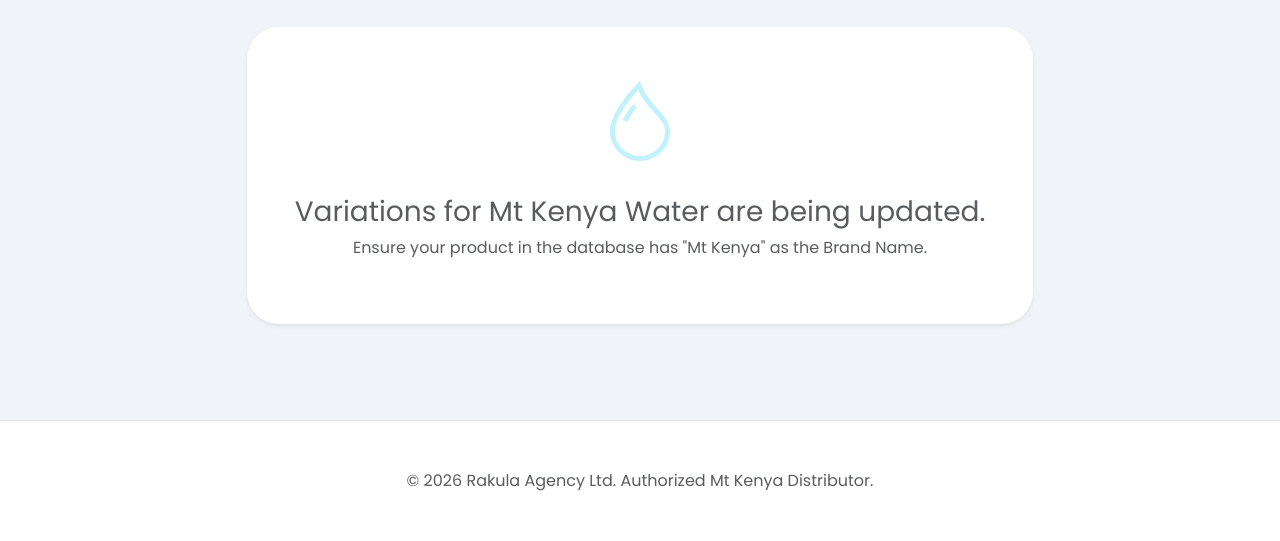
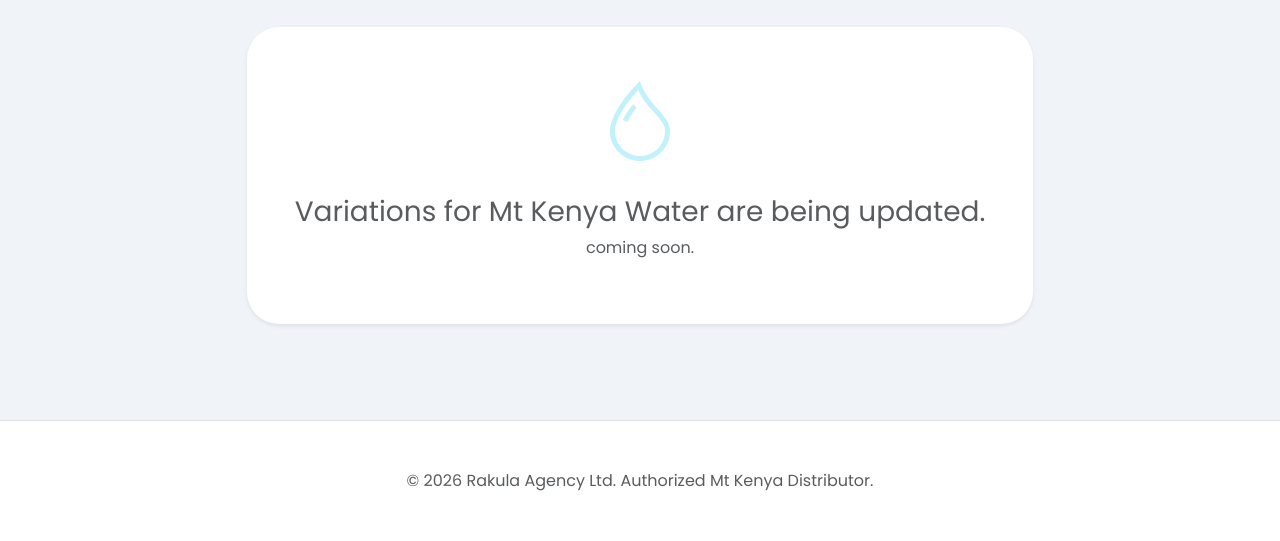
Before and after one commit to 21Blackhat/rakula_agency1, a PHP site: page /mtkenya.php in a window 1280 px wide. Shown: the part 591-1132 px from the top of the page. Run offline with PHP 8.4, Linux system fonts and the light colour scheme; data comes from the database, SQL or seed files in the repository.

Commit message:
updated text coming soon for the image

```diff
--- a/mtkenya.php
+++ b/mtkenya.php
@@ -209,7 +209,7 @@ $category = isset($_GET['cat']) ? mysqli_real_escape_string($conn, $_GET['cat'])
                 <div class="bg-white p-5 rounded-5 shadow-sm d-inline-block">
                     <i class="bi bi-droplet display-1 text-info opacity-25"></i>
                     <h3 class="mt-4 text-muted">Variations for <?php echo htmlspecialchars($category); ?> are being updated.</h3>
-                    <p class="text-muted">Ensure your product in the database has "Mt Kenya" as the Brand Name.</p>
+                    <p class="text-muted">coming soon.</p>
                 </div>
             </div>
             <?php
```
